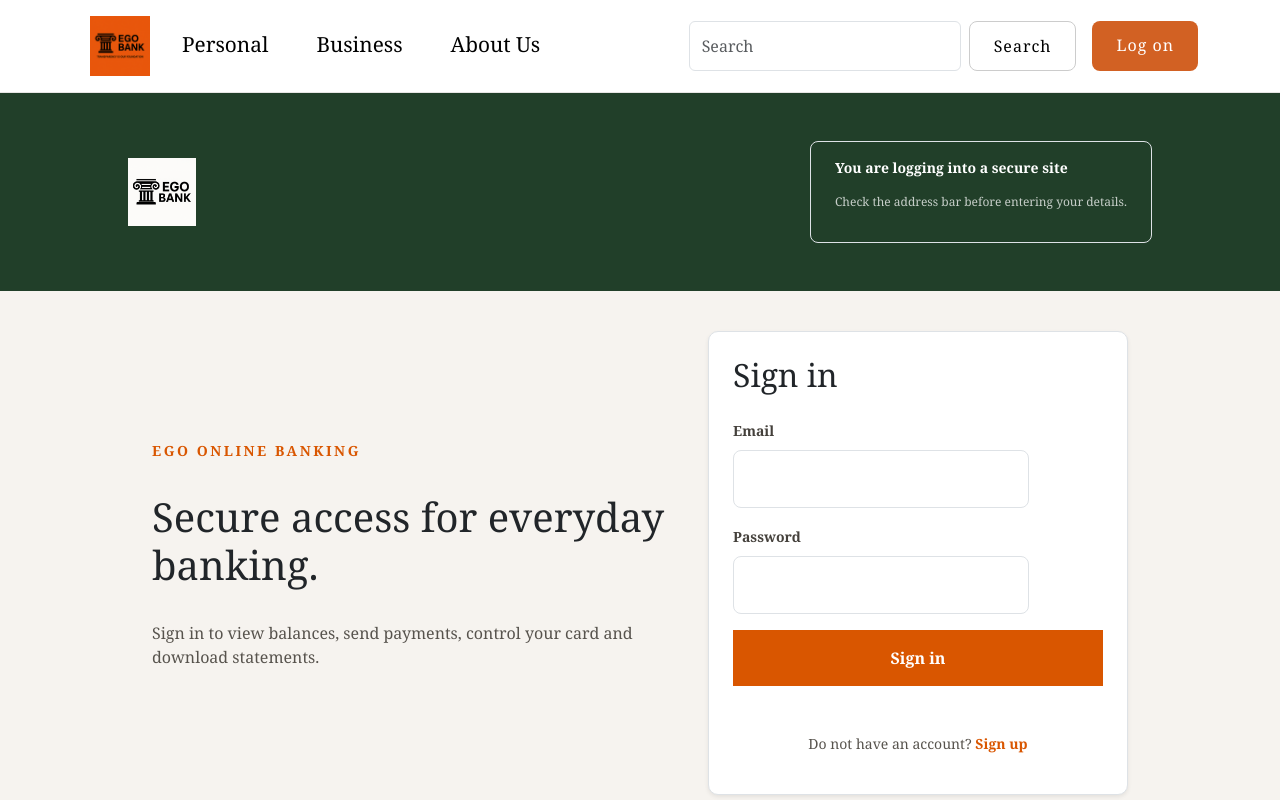
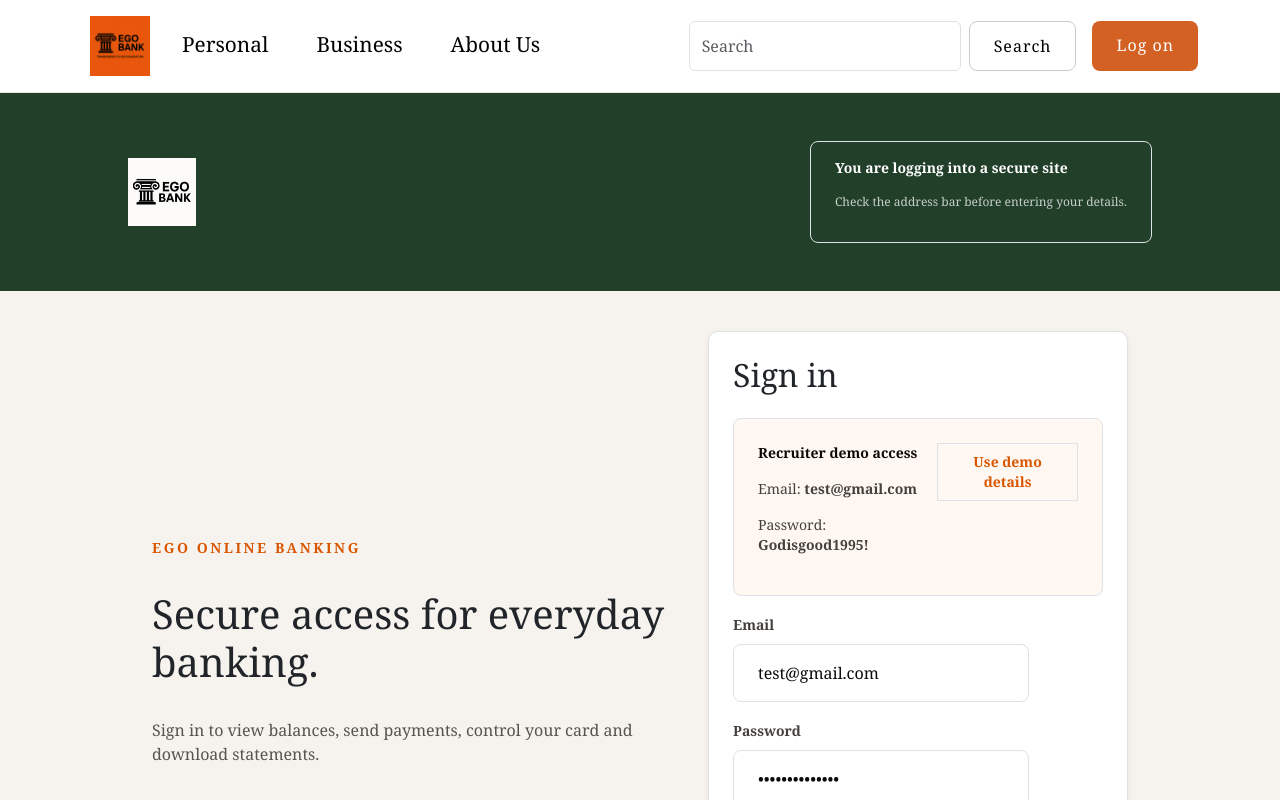
Before and after one commit to polanty/My-Bank-App, a Next.js app: page /signInpage in a window 1280 px wide. Shown: the top 800 px of the page. Built offline with nearby package versions, Linux system fonts and the light colour scheme; no server answers.

Commit message:
feat(auth): add recruiter demo login

```diff
--- a/src/app/signInpage/page.tsx
+++ b/src/app/signInpage/page.tsx
@@ -14,6 +14,11 @@ type AuthFormData = {
   password: string;
 };
 
+const demoCredentials = {
+  email: "test@gmail.com",
+  password: "Godisgood1995!",
+};
+
 const getErrorMessage = (error: unknown) =>
   error instanceof Error ? error.message : "Authentication failed";
 
@@ -25,8 +30,8 @@ export default function AuthPage() {
   const [isSignUp, setIsSignUp] = useState(false);
   const [formData, setFormData] = useState<AuthFormData>({
     displayName: "",
-    email: "",
-    password: "",
+    email: demoCredentials.email,
+    password: demoCredentials.password,
   });
   const [authError, setAuthError] = useState<string | null>(null);
 
@@ -34,6 +39,16 @@ export default function AuthPage() {
     setFormData((prev) => ({
       ...prev,
       [e.target.name]: e.target.value,
+    }));
+  };
+
+  const useDemoCredentials = () => {
+    setIsSignUp(false);
+    setAuthError(null);
+    setFormData((prev) => ({
+      ...prev,
+      email: demoCredentials.email,
+      password: demoCredentials.password,
     }));
   };
 
@@ -110,6 +125,37 @@ export default function AuthPage() {
           </h2>
 
           <form onSubmit={handleFormSubmit} className="mt-6 space-y-4">
+            {!isSignUp && (
+              <div className="rounded-md border border-[#f2c8ad] bg-[#fff7f2] p-4 text-sm text-stone-700">
+                <div className="flex flex-col gap-3 sm:flex-row sm:items-start sm:justify-between">
+                  <div>
+                    <p className="font-semibold text-stone-950">
+                      Recruiter demo access
+                    </p>
+                    <p className="mt-1">
+                      Email:{" "}
+                      <span className="font-semibold">
+                        {demoCredentials.email}
+                      </span>
+                    </p>
+                    <p>
+                      Password:{" "}
+                      <span className="font-semibold">
+                        {demoCredentials.password}
+                      </span>
+                    </p>
+                  </div>
+                  <button
+                    type="button"
+                    onClick={useDemoCredentials}
+                    className="rounded-md border border-[#d95600] px-3 py-2 text-sm font-semibold text-[#d95600] transition hover:bg-[#d95600] hover:text-white"
+                  >
+                    Use demo details
+                  </button>
+                </div>
+              </div>
+            )}
+
             {isSignUp && (
               <label className="block">
                 <span className="text-sm font-semibold text-stone-700">
```
